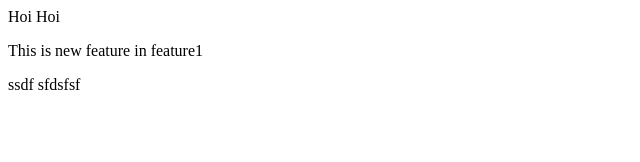
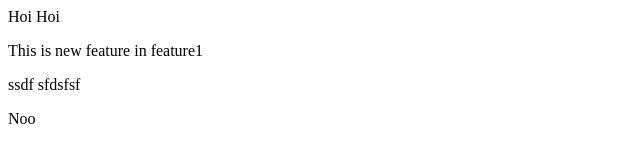
Before and after one commit to aneesh-bera/DemoRepo, a plain HTML site: page index.html in a window 1280 px wide. Shown: the full height of the page, 0-640 px from the left. Drawn offline with Linux system fonts and the light colour scheme.

Commit message:
Add New 2

```diff
--- a/index.html
+++ b/index.html
@@ -1,3 +1,4 @@
 <p>Hoi Hoi </p>
 <p>This is new feature in feature1</p>
 <p>ssdf  sfdsfsf</p>
+<P>Noo</P>
```
